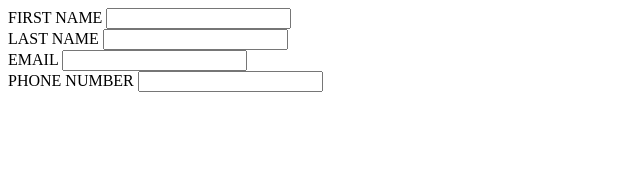
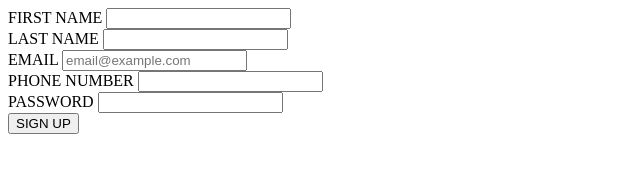
Before and after one commit to baldevoli/signup_page, a plain HTML site: page index.html in a window 1280 px wide. Shown: the whole page, without its empty margins (0-640 px from the left). Drawn offline with Linux system fonts and the light colour scheme.

Commit message:
made some changes

```diff
--- a/index.html
+++ b/index.html
@@ -5,35 +5,46 @@
     <meta name="viewport" content="width=device-width, initial-scale=1.0">
     <title>Sign Up For Odin</title>
     <form
-    action="https://httpbin.org/post"
-    method="post"></form>
+    action=""
+    method="post">
     <div>
         <label for="first_name">FIRST NAME</label>
         <input type="text"
-        name="first_name"
+        name="text"
         id="first_name">
     </div>
 
     <div>
         <label for="last_name">LAST NAME</label>
         <input type="text"
-        name="last_name"
+        name="text"
         id="last_name">
     </div>
 
     <div>
         <label for="email_address">EMAIL</label>
         <input type="email"
-        name="email_address"
-        id="email_address">
+        name="email"
+        id="email_address"
+        placeholder="email@example.com">
+
     </div>
 
     <div>
         <label for="phone">PHONE NUMBER</label>
         <input type="number"
-        name="phone"
+        name="number"
         id="phone">
     </div>
+
+    <div>
+        <label for="user_password">PASSWORD</label>
+        <input type="password"
+        id="user_password"
+        name="password">
+    </div>
+
+    <button type="submit">SIGN UP</button>
 </form>
 </head>
 <body>
```
